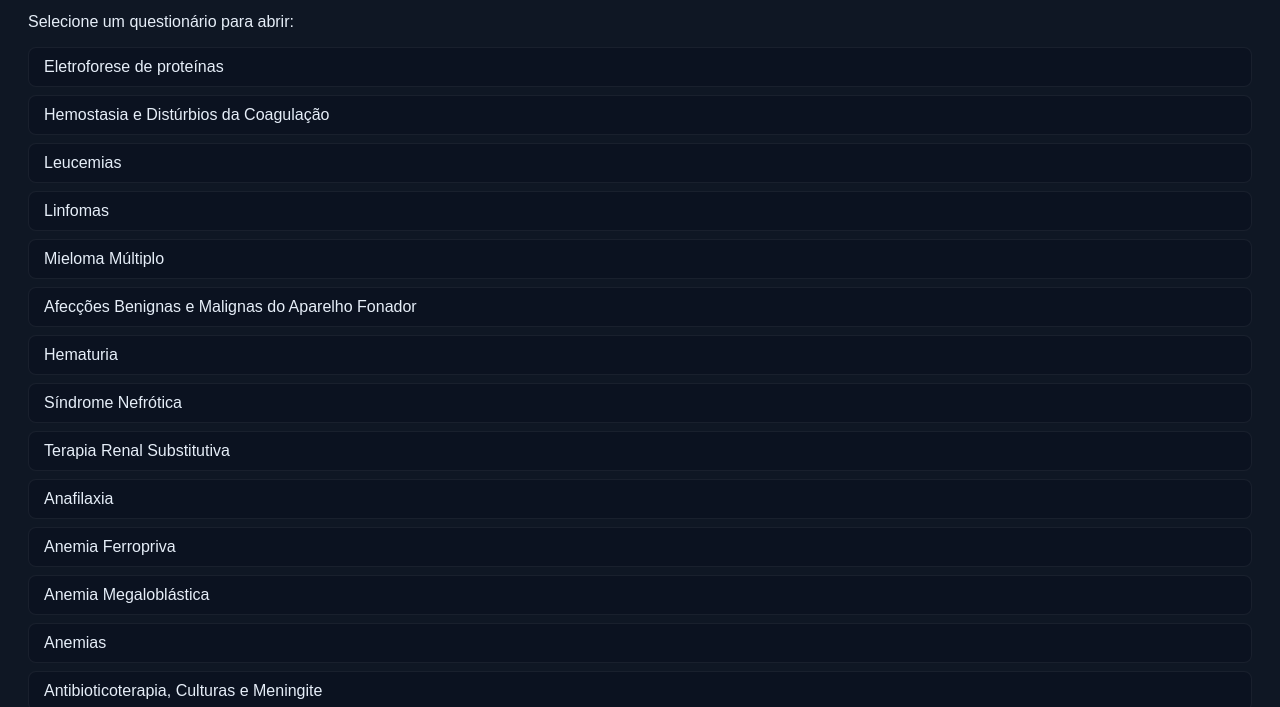
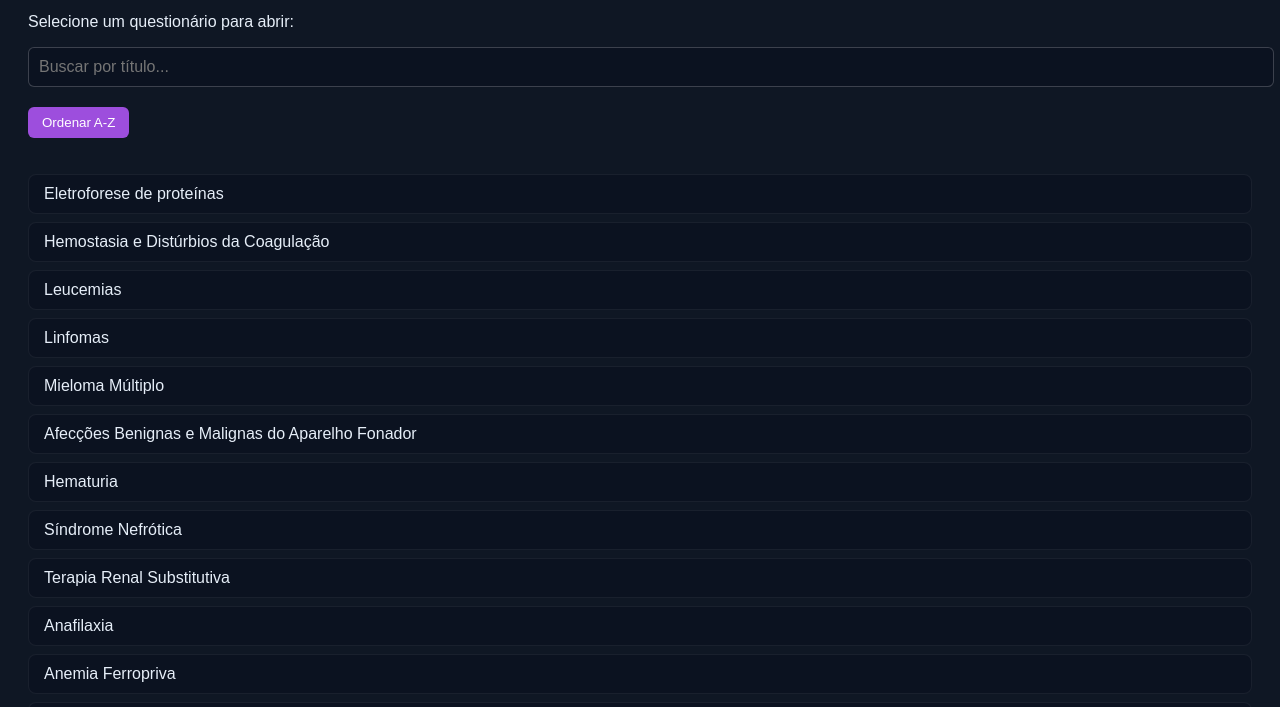
Before and after one commit to joaopfvasconcelosofc-hash/questoesmeubem.github.io, a plain HTML site: page index.html in a window 1280 px wide. Shown: the part 89-796 px from the top of the page. Drawn offline with Linux system fonts and the light colour scheme.

Commit message:
Add files via upload

```diff
--- a/index.html
+++ b/index.html
@@ -13,6 +13,28 @@
     h1 {
         margin-bottom: 10px;
         color: #9d4edd;
+    }
+    #searchBox {
+        width: 100%;
+        padding: 10px;
+        margin-bottom: 20px;
+        border-radius: 6px;
+        border: 1px solid rgba(255,255,255,0.2);
+        background: #0b1220;
+        color: #e6eef8;
+        font-size: 16px;
+    }
+    button {
+        background: #9d4edd;
+        color: white;
+        border: none;
+        padding: 8px 14px;
+        border-radius: 6px;
+        cursor: pointer;
+        margin-bottom: 20px;
+    }
+    button:hover {
+        background: #7b2cbf;
     }
     ul {
         list-style: none;
@@ -44,8 +66,13 @@
 <h1>Lista de Questionários</h1>
 <p>Selecione um questionário para abrir:</p>
 
-<ul>
-    <!-- AQUI COMEÇAM OS LINKS AUTOMÁTICOS -->
+<!-- 🔍 Buscar -->
+<input type="text" id="searchBox" placeholder="Buscar por título...">
+
+<!-- 🔠 Botão para ordenar -->
+<button id="sortAZ">Ordenar A-Z</button>
+
+<ul id="quizList">
     <li><a href="https://joaopfvasconcelosofc-hash.github.io/questoesmeubem.github.io/Eletroforese_de_proteinas.html">Eletroforese de proteínas</a></li>
     <li><a href="https://joaopfvasconcelosofc-hash.github.io/questoesmeubem.github.io/Hemostasia_e_Disturbios_da_Coagulacao.html">Hemostasia e Distúrbios da Coagulação</a></li>
     <li><a href="https://joaopfvasconcelosofc-hash.github.io/questoesmeubem.github.io/leucemias.html">Leucemias</a></li>
@@ -75,8 +102,6 @@
     <li><a href="https://joaopfvasconcelosofc-hash.github.io/questoesmeubem.github.io/quiz_disturbios_hidroeletricos_e_casos_clinicos.html">Distúrbios Hidroeletrolíticos e Casos Clínicos</a></li>
 
     <li><a href="https://joaopfvasconcelosofc-hash.github.io/questoesmeubem.github.io/quiz_hemograma.html">Hemograma</a></li>
-
-    <!-- Aqui havia erro: "quiz_hemograma.htmlquiz_intoxicacoes..." — corrigi -->
     <li><a href="https://joaopfvasconcelosofc-hash.github.io/questoesmeubem.github.io/quiz_intoxicacoes_exogenas.html">Intoxicações Exógenas</a></li>
 
     <li><a href="https://joaopfvasconcelosofc-hash.github.io/questoesmeubem.github.io/quiz_patologias_anel_linfatico_waldeyer.html">Patologias do Anel Linfático de Waldeyer</a></li>
@@ -94,8 +119,34 @@
     <li><a href="https://joaopfvasconcelosofc-hash.github.io/questoesmeubem.github.io/massas_cervicais.html">Massas Cervicais</a></li>
 
     <li><a href="https://joaopfvasconcelosofc-hash.github.io/questoesmeubem.github.io/CA_laringe.html">Câncer de Laringe</a></li>
+
     <li><a href="https://joaopfvasconcelosofc-hash.github.io/questoesmeubem.github.io/Patologias_Glandulas_Salivares.html">Patologias das Glândulas Salivares</a></li>
 </ul>
 
+<script>
+// 🔍 Busca em tempo real
+document.getElementById("searchBox").addEventListener("input", function () {
+    const filter = this.value.toLowerCase();
+    const items = document.querySelectorAll("#quizList li");
+
+    items.forEach(li => {
+        const text = li.innerText.toLowerCase();
+        li.style.display = text.includes(filter) ? "" : "none";
+    });
+});
+
+// 🔠 Ordenar A-Z AO CLICAR NO BOTÃO
+document.getElementById("sortAZ").addEventListener("click", () => {
+    const list = document.getElementById("quizList");
+    const items = Array.from(list.querySelectorAll("li"));
+
+    items.sort((a, b) =>
+        a.innerText.trim().localeCompare(b.innerText.trim(), "pt-BR")
+    );
+
+    items.forEach(li => list.appendChild(li));
+});
+</script>
+
 </body>
 </html>
```
